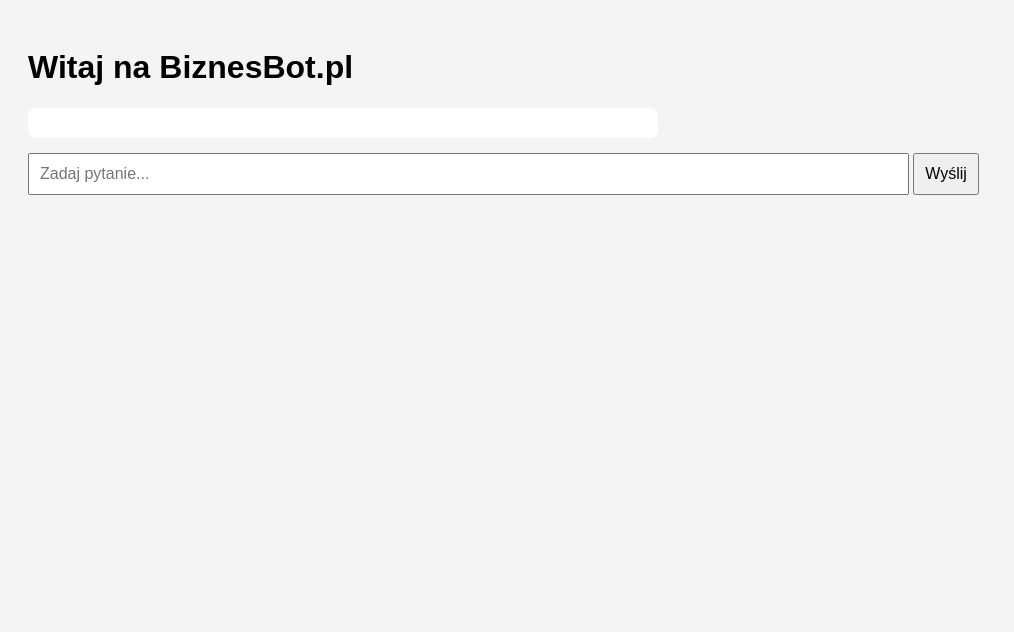
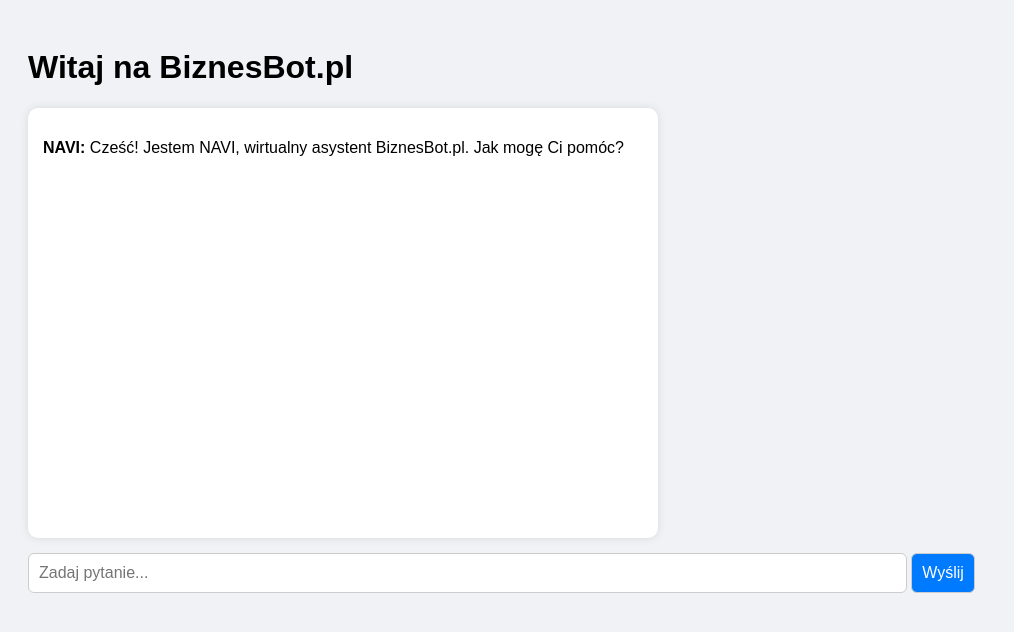
Before and after one commit to kacperskiszymon/navi-chatbot-biznesbot, a Flask app: page / in a window 1280 px wide. Shown: the top 632 px of the page, without its empty margins (0-1014 px from the left). Run offline with Flask 3, Linux system fonts and the light colour scheme.

Commit message:
Initial commit – NAVI Chatbot dla BiznesBot.pl

```diff
--- a/app.py
+++ b/app.py
@@ -12,14 +12,17 @@ def index():
 @app.route("/chat", methods=["POST"])
 def chat():
     user_message = request.json["message"]
-    response = openai.ChatCompletion.create(
-        model="gpt-4",
-        messages=[
-            {"role": "system", "content": "Jesteś pomocnym chatbotem NAVI reprezentującym firmę BiznesBot.pl. Pomagasz klientom, odpowiadasz na pytania i kierujesz ich do oferty."},
-            {"role": "user", "content": user_message}
-        ]
-    )
-    return jsonify({"reply": response.choices[0].message.content})
+    try:
+        response = openai.ChatCompletion.create(
+            model="gpt-3.5-turbo",
+            messages=[
+                {"role": "system", "content": "Jesteś pomocnym chatbotem NAVI reprezentującym firmę BiznesBot.pl. Pomagasz klientom, odpowiadasz na pytania i kierujesz ich do oferty."},
+                {"role": "user", "content": user_message}
+            ]
+        )
+        return jsonify({"reply": response.choices[0].message.content})
+    except Exception as e:
+        return jsonify({"reply": f"[BŁĄD NAVI]: {str(e)}"})
 
 if __name__ == "__main__":
     port = int(os.environ.get("PORT", 5000))
--- a/static/chatbot.js
+++ b/static/chatbot.js
@@ -1,17 +1,41 @@
+// Funkcja wysyłająca wiadomość do API
 async function sendMessage() {
     const input = document.getElementById("userInput");
     const message = input.value.trim();
     if (!message) return;
 
-    document.getElementById("chatbox").innerHTML += `<p><b>Ty:</b> ${message}</p>`;
+    const chatbox = document.getElementById("chatbox");
+    chatbox.innerHTML += `<p><b>Ty:</b> ${message}</p>`;
+    input.value = "";
 
+    try {
         const response = await fetch("/chat", {
             method: "POST",
             headers: { "Content-Type": "application/json" },
-        body: JSON.stringify({ message: message })
+            body: JSON.stringify({ message })
         });
 
         const data = await response.json();
-    document.getElementById("chatbox").innerHTML += `<p><b>NAVI:</b> ${data.reply}</p>`;
-    input.value = "";
+        chatbox.innerHTML += `<p><b>NAVI:</b> ${data.reply}</p>`;
+    } catch (error) {
+        chatbox.innerHTML += `<p style="color:red;"><b>Błąd:</b> Nie udało się połączyć z NAVI.</p>`;
     }
+
+    chatbox.scrollTop = chatbox.scrollHeight;
+}
+
+// Powitanie po załadowaniu strony
+window.onload = function () {
+    const chatbox = document.getElementById("chatbox");
+    chatbox.innerHTML += `<p><b>NAVI:</b> Cześć! Jestem NAVI, wirtualny asystent BiznesBot.pl. Jak mogę Ci pomóc?</p>`;
+};
+
+// Obsługa klawisza Enter
+document.addEventListener("DOMContentLoaded", function () {
+    const input = document.getElementById("userInput");
+    input.addEventListener("keypress", function (e) {
+        if (e.key === "Enter") {
+            sendMessage();
+        }
+    });
+});
--- a/templates/index.html
+++ b/templates/index.html
@@ -5,10 +5,38 @@
     <title>BiznesBot.pl – Chatbot NAVI</title>
     <script src="/static/chatbot.js" defer></script>
     <style>
-        body { font-family: Arial; padding: 20px; background: #f4f4f4; }
-        #chatbox { background: white; padding: 15px; border-radius: 8px; max-width: 600px; margin-bottom: 15px; }
-        input, button { padding: 10px; font-size: 16px; }
-        #userInput { width: 70%; }
+        body {
+            font-family: Arial, sans-serif;
+            padding: 20px;
+            background: #f0f2f5;
+        }
+        #chatbox {
+            background: #ffffff;
+            padding: 15px;
+            border-radius: 10px;
+            max-width: 600px;
+            height: 400px;
+            overflow-y: auto;
+            margin-bottom: 15px;
+            box-shadow: 0 0 10px rgba(0,0,0,0.1);
+        }
+        input, button {
+            padding: 10px;
+            font-size: 16px;
+            border: 1px solid #ccc;
+            border-radius: 6px;
+        }
+        #userInput {
+            width: 70%;
+        }
+        button {
+            background-color: #007bff;
+            color: white;
+            cursor: pointer;
+        }
+        button:hover {
+            background-color: #0056b3;
+        }
     </style>
 </head>
 <body>
```
Lines whose indentation alone changed are shown as unchanged.
